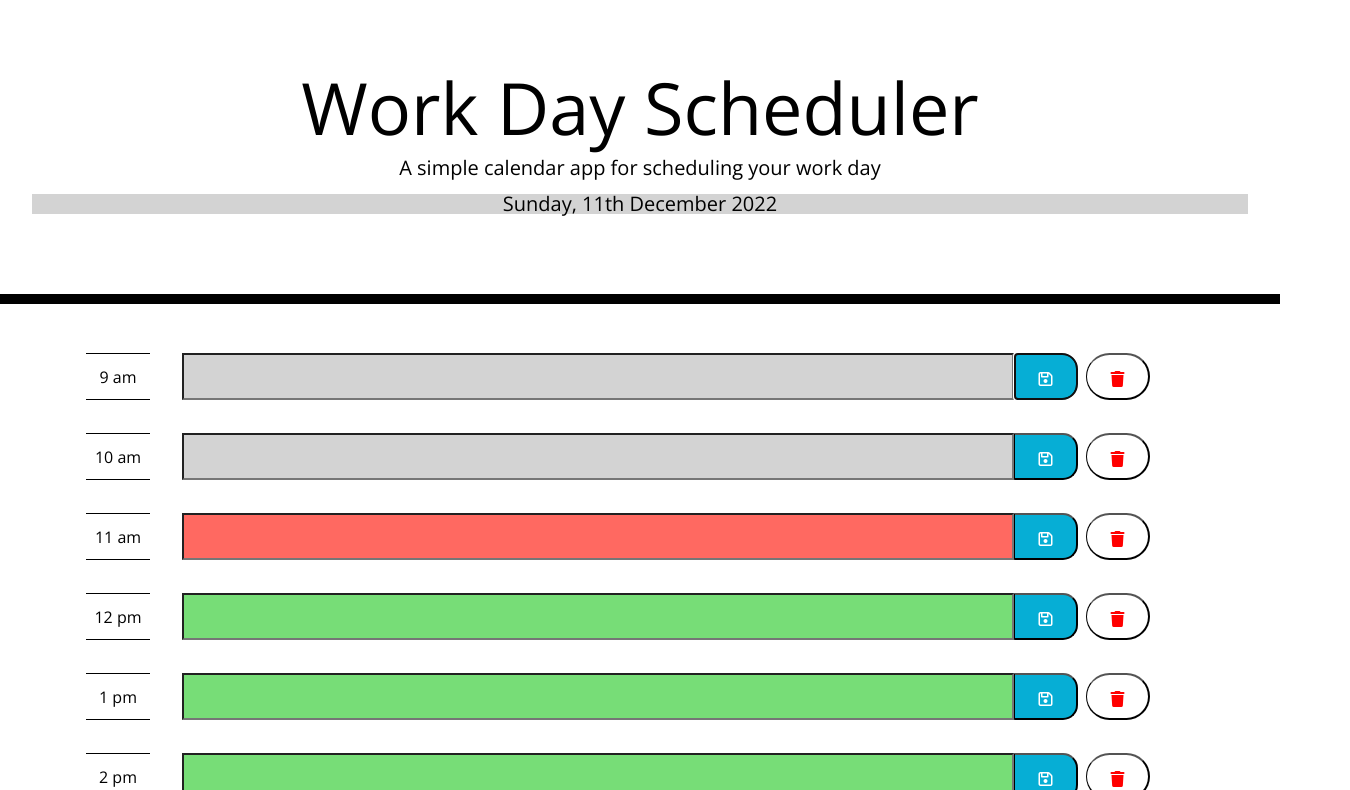
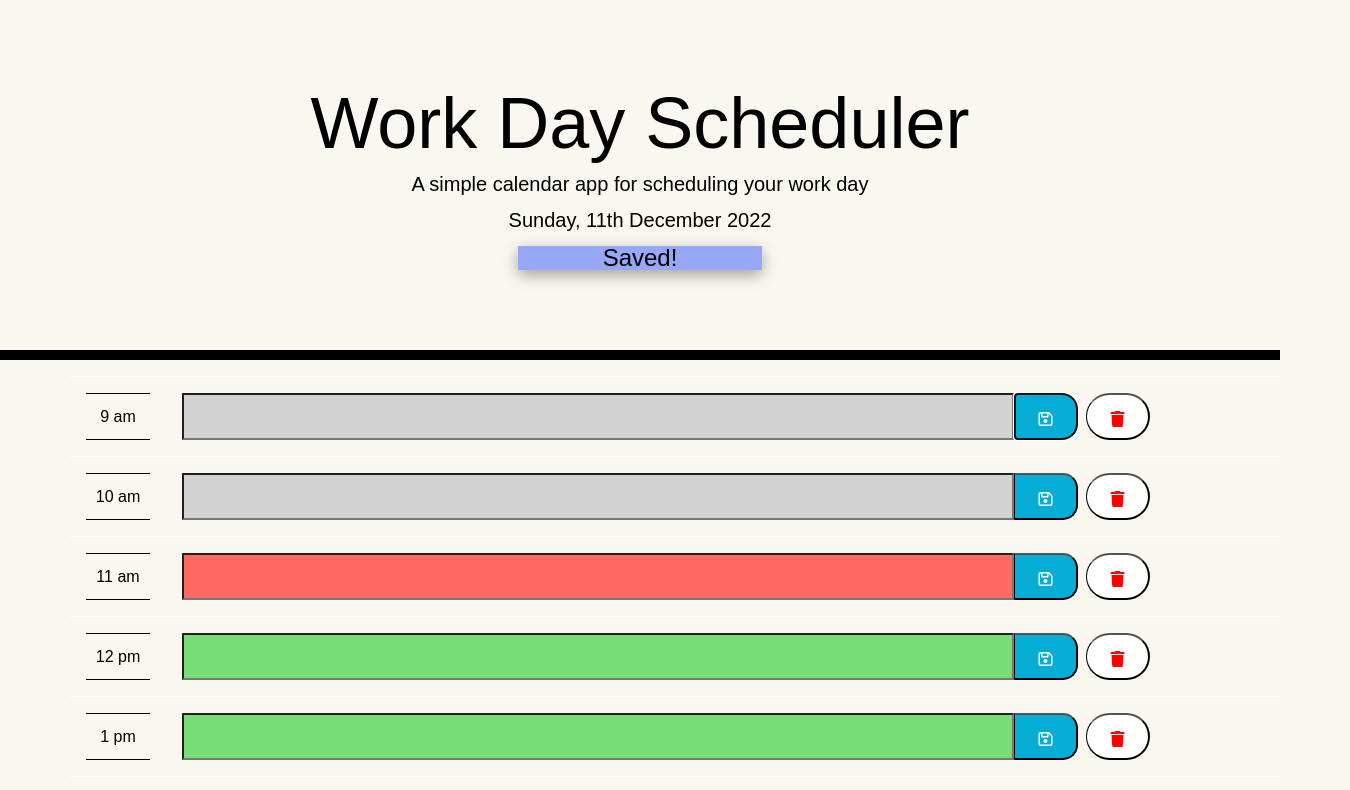
Before and after one commit to Daveym1/Work-Day-Scheduler, a plain HTML site: page index.html in a window 1280 px wide. Both pictures are taken after a click on the button 1046 px from the left and 376 px from the top of the page. Shown: the top 790 px of the page, 1350 px wide, since content can reach past the window. Drawn offline with nearby package versions, Linux system fonts and the light colour scheme.

Commit message:
Added some styling

```diff
--- a/assets/css/style.css
+++ b/assets/css/style.css
@@ -2,11 +2,17 @@
   box-sizing: border-box;
 }
 
+html, body {
+  max-width: 100%;
+  overflow-x: hidden;
+}
+
 body {
-  font-family: 'Open Sans', sans-serif;
+  font-family: 'Plex', sans-serif;
   font-size: 16px;
   line-height: 1;
   width:100vw;
+  background-color: #FAF7F0;
 }
 
 textarea {
@@ -19,11 +25,27 @@ textarea {
 }
 
 .jumbotron {
+  display: flex;
+  flex-direction: column;
+  flex-wrap: wrap;
+  align-content: center;
+  justify-content: center;
+  font-family: 'Plex', sans-serif;
   text-align: center;
   background-color: transparent;
   color: black;
   border-radius: 0;
   border-bottom: 10px solid black;
+  margin: 1rem auto;
+}
+
+.saved {
+  align-self: center;
+  width: 20%;
+  background-color: #98A8F8;
+  box-shadow: rgba(0, 0, 0, 0.35) 0px 5px 15px;
+  font-family: 'Plex', sans-serif;
+  font-size: 24px;
 }
 
 .description {
@@ -31,10 +53,20 @@ textarea {
 }
 
 #currentDay {
-  background-color: #d3d3d3;
+  background-color: #FAF7F0;
+}
+
+.container {
+
+  display: flex;
+  flex-direction: column;
+  align-content: center;
+  justify-content: center;
+
 }
 
 .time-block {
+  display: flex;
   text-align: center;
   border-radius: 15px;
   list-style: none;
@@ -56,7 +88,7 @@ textarea {
   align-items: center;
   justify-content: center;
   text-align: center;
-  background-color: #ffffff;
+  background-color: #FAF7F0;
   color: #000000;
   border-top: 1px solid #000000;
   border-bottom: 1px solid #000000;
@@ -80,12 +112,12 @@ textarea {
 
 .present {
   background-color: #ff6961;
-  color: white;
+  color: black;
 }
 
 .future {
   background-color: #77dd77;
-  color: white;
+  color: black;
 }
 
 .saveBtn {
--- a/assets/js/script.js
+++ b/assets/js/script.js
@@ -24,8 +24,17 @@ $(document).ready(function(){
 
     var value = $(this).siblings(".list-content").val();
     var time = $(this).parent().attr("id");
+    var saved = $("#saved");
     console.log(time + " " + value);
     localStorage.setItem(time, value);
+
+    document.getElementById("saved").innerHTML = "Saved!";
+
+setTimeout(function(){
+    document.getElementById("saved").innerHTML = '';
+}, 3000);
+
+
 
     });
 
--- a/index.html
+++ b/index.html
@@ -9,6 +9,7 @@
   <link rel="stylesheet" href="https://use.fontawesome.com/releases/v5.8.1/css/all.css"
     integrity="sha384-50oBUHEmvpQ+1lW4y57PTFmhCaXp0ML5d60M1M7uH2+nqUivzIebhndOJK28anvf" crossorigin="anonymous" />
   <link href="https://fonts.googleapis.com/css?family=Open+Sans&display=swap" rel="stylesheet" />
+  <link rel="preconnect" href="https://fonts.googleapis.com"><link rel="preconnect" href="https://fonts.gstatic.com" crossorigin><link href="https://fonts.googleapis.com/css2?family=IBM+Plex+Sans&display=swap" rel="stylesheet">
   <link rel="stylesheet" href="./assets/css/style.css" />
   <title>Work Day Scheduler</title>
 </head>
@@ -18,6 +19,7 @@
     <h1 class="display-3">Work Day Scheduler</h1>
     <p class="lead">A simple calendar app for scheduling your work day</p>
     <p id="currentDay" class=" currentDay lead"></p>
+    <p id="saved" class="saved"></p>
   </header>
 
   <div class="container">
```
